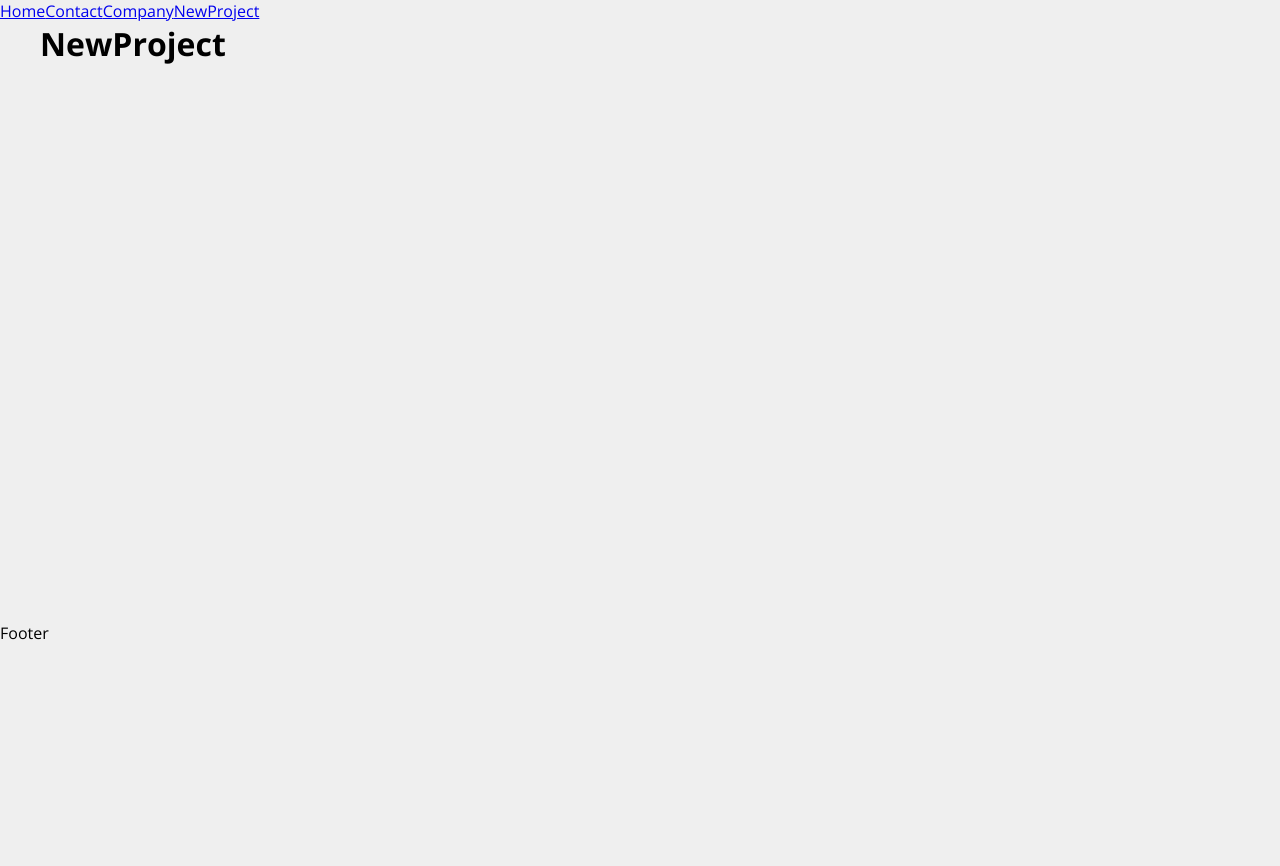
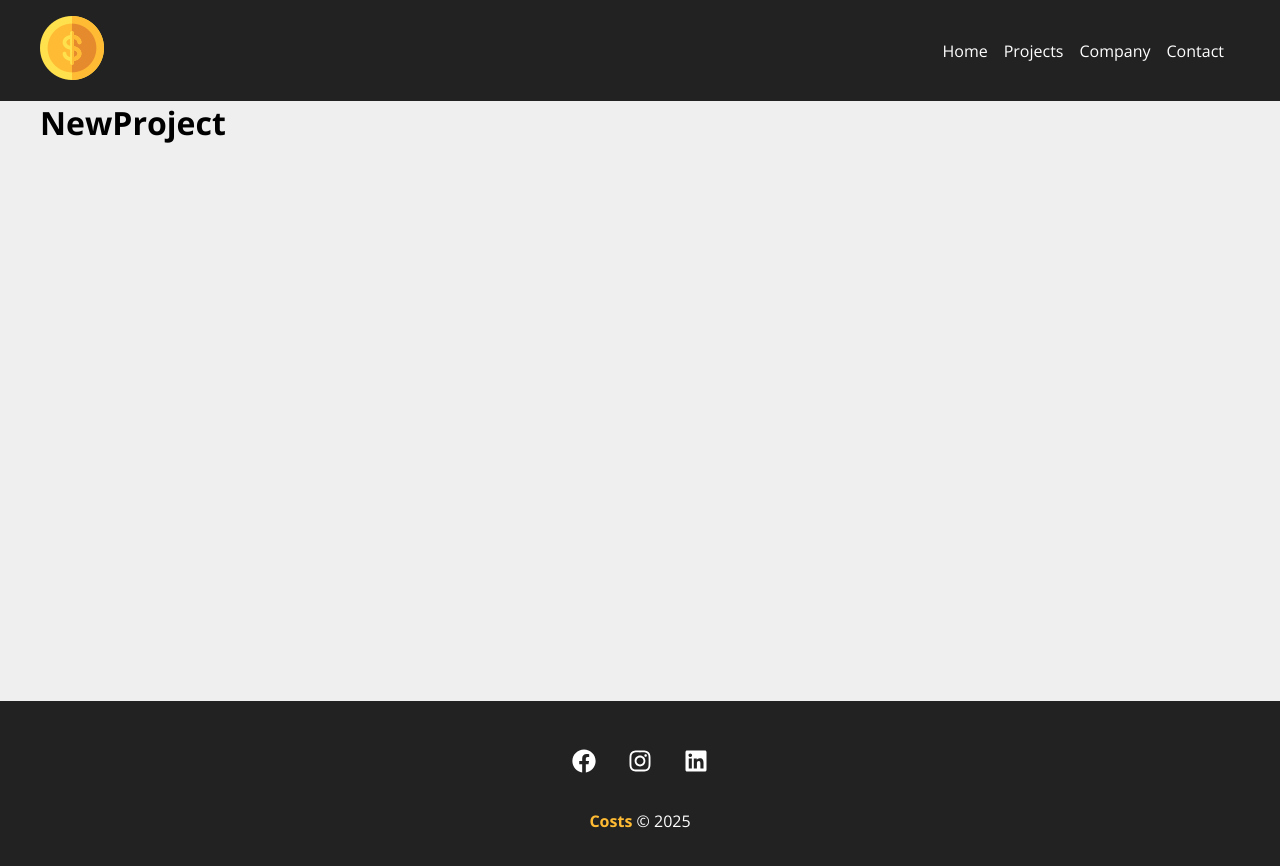
Before and after one commit to LucasNRama/costs_curso_react, a React (Create React App) app: page /newproject in a window 1280 px wide. Shown: the top 866 px of the page. Before the commit the page ends 800 px from the top, so only its background shows below. Built offline with nearby package versions, Linux system fonts and the light colour scheme.

Commit message:
estruturando navbar e footer

```diff
--- a/src/App.js
+++ b/src/App.js
@@ -1,28 +1,27 @@
-import { BrowserRouter as Router, Routes, Route, Link } from 'react-router-dom'
+import { BrowserRouter as Router, Routes, Route} from 'react-router-dom'
 import Home from './components/pages/Home'
 import Contact from './components/pages/Contact'
 import Company from './components/pages/Company'
 import NewProject from './components/pages/NewProject'
+import Projects from './components/pages/Projects'
 import Container from './components/layout/Container'
+import NavBar from './components/layout/NavBar'
+import Footer from './components/layout/Footer'
 
 function App() {
   return (
     <Router>
-      <div>
-        <Link to="/">Home</Link>
-        <Link to="/contact">Contact</Link>
-        <Link to="/company">Company</Link>
-        <Link to="/newproject">NewProject</Link>
-      </div>
+      <NavBar />
       <Container customClass="min-height">
         <Routes>
           <Route exatc path="/" element={<Home />}/>
+          <Route exatc path="/projects" element={<Projects />}/>
           <Route path="/company" element={<Company />}/>
           <Route path="/contact" element={<Contact />}/>
           <Route path="/newproject" element={<NewProject />}/>
         </Routes>
       </Container>
-      <p>Footer</p>
+      <Footer />
     </Router>
   );
 }
--- /dev/null
+++ b/src/components/layout/Footer.js
@@ -0,0 +1,23 @@
+import {FaFacebook, FaInstagram, FaLinkedin} from 'react-icons/fa'
+import styles from './Footer.module.css'
+
+function Footer(){
+    return (
+        <footer className={styles.footer}>
+            <ul className={styles.social_list}>
+                <li>
+                    <FaFacebook />
+                </li>
+                <li>
+                    <FaInstagram />
+                </li>
+                <li>
+                    <FaLinkedin />
+                </li>
+            </ul>
+            <p className={styles.copy_right}><span>Costs</span> &copy; 2025</p>
+        </footer>
+    )
+}
+
+export default Footer
--- /dev/null
+++ b/src/components/layout/Footer.module.css
@@ -0,0 +1,34 @@
+.footer{
+    background-color: #222;
+    color: #fff;
+    padding: 3em;
+    text-align: center;
+}
+
+.social_list{
+    display: flex;
+    justify-content: center;
+    list-style-type: none;
+}
+
+.social_list li{
+    margin: 0 1em;
+}
+
+.social_list li:hover {
+    color: #ffbb33;
+}
+
+.social_list svg {
+    font-size: 1.5em;
+    cursor: pointer;
+}
+
+.copy_right {
+    margin-top: 2em;
+}
+
+.copy_right span{
+    font-weight: bold;
+    color: #ffbb33;
+}
--- /dev/null
+++ b/src/components/layout/NavBar.js
@@ -0,0 +1,32 @@
+import { Link } from 'react-router-dom'
+import Container from './Container'
+import styles from './NavBar.module.css'
+import logo from '../../img/costs_logo.png'
+
+function NavBar(){
+    return(
+        <nav className={styles.navbar}>
+            <Container>
+                <Link to="/">
+                    <img src={logo} alt="Costs"/>
+                </Link>
+                <ul className={styles.list}>
+                    <li className={styles.item}>
+                        <Link to="/">Home</Link>
+                    </li>
+                    <li className={styles.item}>
+                        <Link to="/projects">Projects</Link>
+                    </li>
+                    <li className={styles.item}>
+                        <Link to="/company">Company</Link>
+                    </li>
+                    <li className={styles.item}>
+                        <Link to="/contact">Contact</Link>
+                    </li>
+                </ul>
+            </Container>
+        </nav>
+    )
+}
+
+export default NavBar
--- /dev/null
+++ b/src/components/layout/NavBar.module.css
@@ -0,0 +1,25 @@
+.navbar {
+    display: flex;
+    justify-content: space-between;
+    background-color: #222;
+    padding: 1em;
+}
+
+.list {
+    display: flex;
+    list-style: none;
+    align-items: center;
+}
+
+.item {
+    margin-right: 1em;
+}
+
+.item a {
+    color: #fff;
+    text-decoration: none;
+}
+
+.item a:hover {
+    color: #ffbb33;
+}
--- /dev/null
+++ b/src/components/pages/Projects.js
@@ -0,0 +1,6 @@
+function Projects() {
+    return <h1>Projects</h1>
+}
+
+
+export default Projects
```
